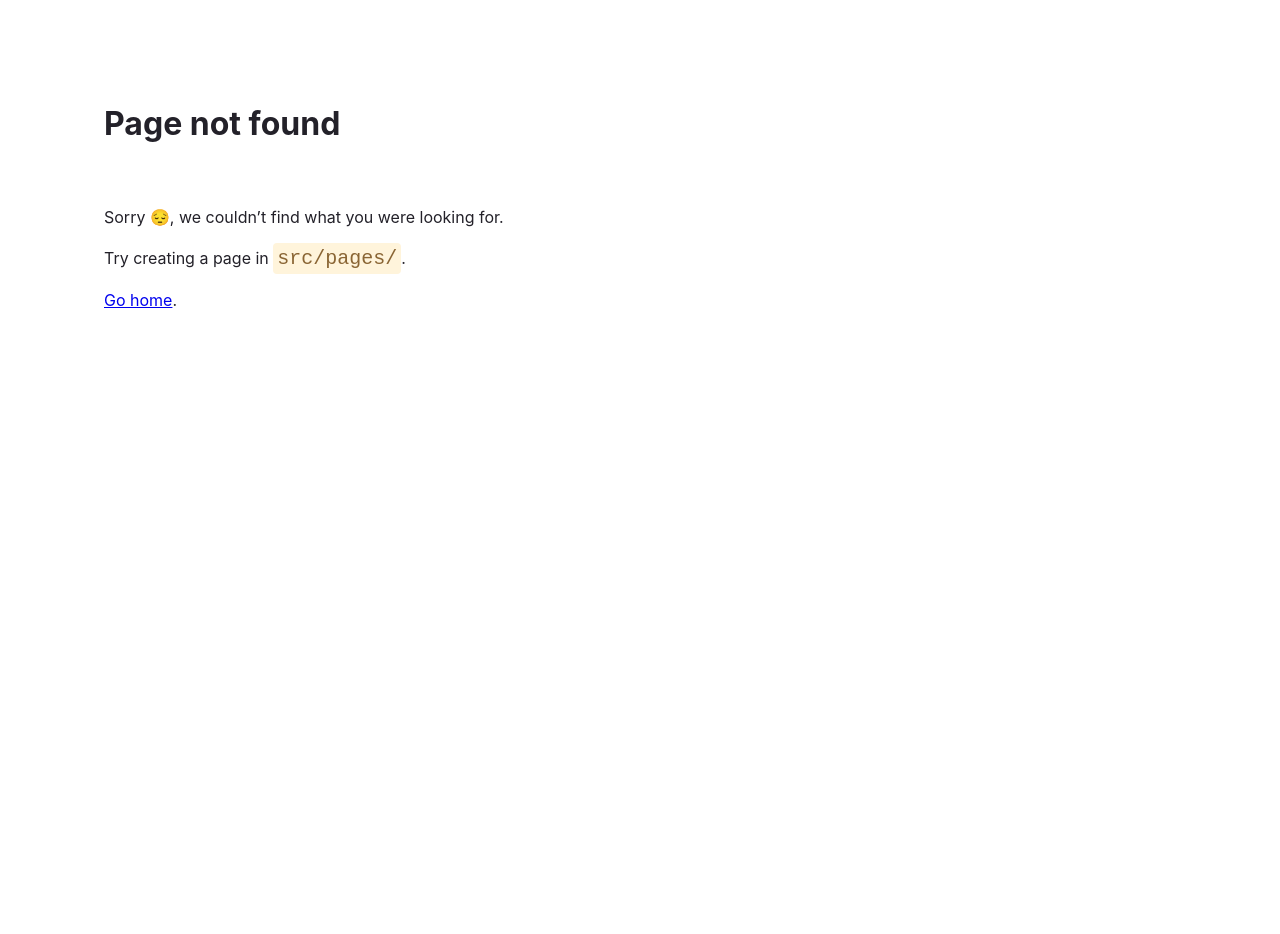
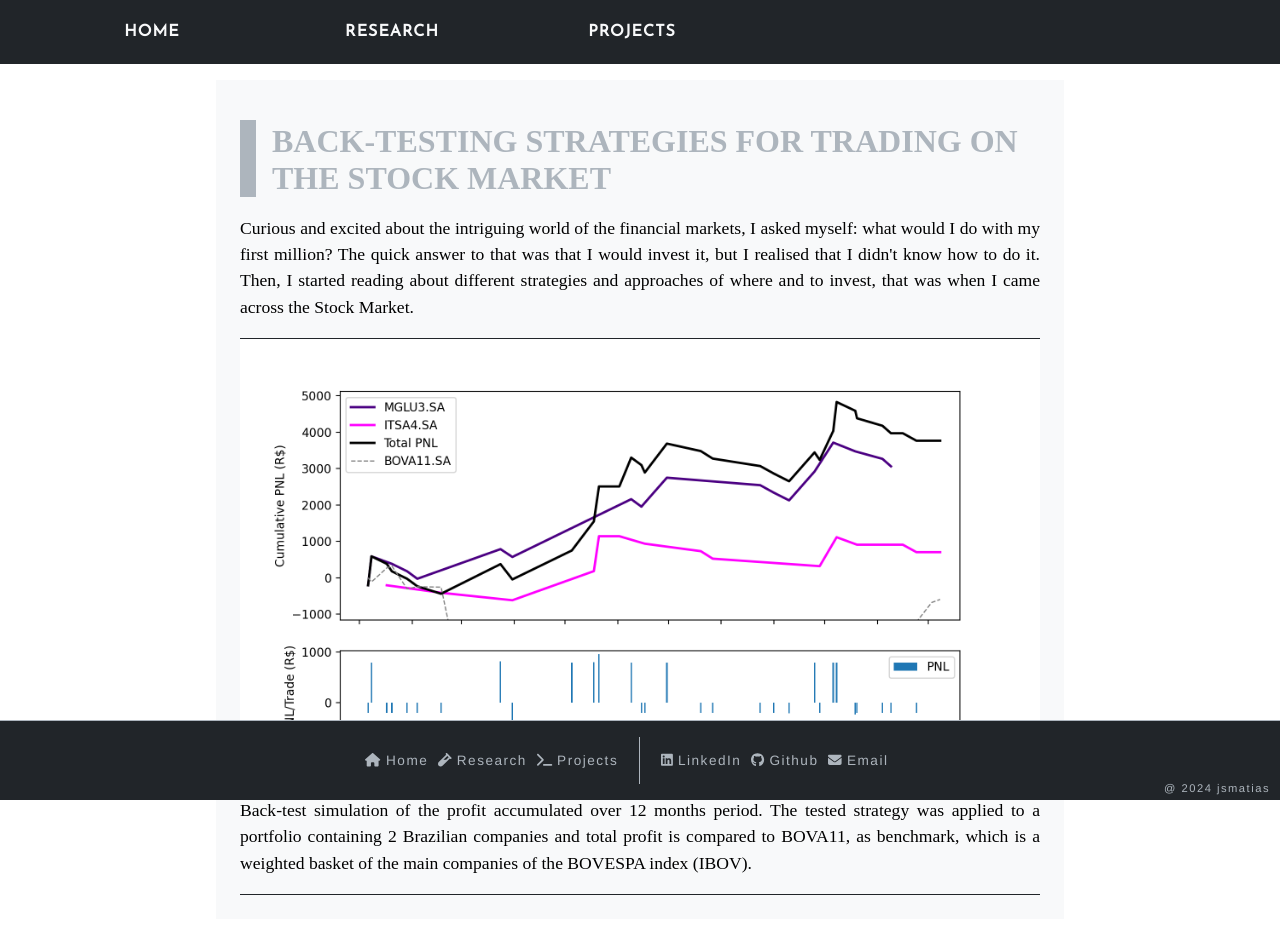
Before and after one commit to jsmatias/gtsb-personal-website, a Gatsby site: page /projects/trading-tests in a window 1280 px wide. Before the commit this address had no page. Before the commit the page ends 800 px from the top, so only its background shows below. Built offline with nearby package versions, Linux system fonts and the light colour scheme; Gatsby itself is replaced by a stand-in of ours.

Commit message:
added pages and changed event to onMouseOver instead of onClick

```diff
--- a/gatsby-config.js
+++ b/gatsby-config.js
@@ -4,14 +4,14 @@
 module.exports = {
   siteMetadata: {
     siteUrl: "https://www.jsmatias.net",
-    title: 'Jean Matias - Physicist and Data Analyst',
+    title: 'Jean Matias - Physicist and Developer',
     name: 'Jean Matias',
     nickname: 'jsmatias',
-    profession: 'Developer and Physicist',
+    profession: 'Physicist and Developer',
     address: 'Cork/Ireland',
     email: 'smatias.jean@gmail.com',
-    jobemail: 'jean.matias@tyndall.ie',
-    phone: '+353 21 243 6511',
+    jobemail: 'jean.matias@insight-centre.org',
+    phone: '',
     mobile: '+353 83 066 1681',
     linkedin: 'https://www.linkedin.com/in/jean-matias-496526140/',
     facebook: '',
@@ -20,8 +20,8 @@ module.exports = {
     github: 'https://github.com/jsmatias',
     web: 'https://www.jsmatias.net',
     lastUpdate: {
-      year: '2023',
-      month: 'Aug'
+      year: '2024',
+      month: 'Jan'
     },
   },
   plugins: ["gatsby-plugin-netlify-cms", "gatsby-plugin-styled-components"]
--- a/src/components/navigationbar.jsx
+++ b/src/components/navigationbar.jsx
@@ -19,19 +19,14 @@ const NavBar = styled.nav`
 `;
 
 const NavItem = styled.div`
-  @media screen and (max-width: 700px) {
+  @media screen and (max-width: 750px) {
     display: none;
   }
+  min-width: 15rem;
   position: relative;
   &.nav-item-expanded {
     display: block;
   }
-  // ul {
-  //   display: none;
-  // }
-  // &:hover ul {
-  //   display: grid;
-  // }
 `;
 
 const NavSubItem = styled.a`
@@ -57,7 +52,7 @@ const NavSubItem = styled.a`
 `;
 
 const List = styled.ul`
-  @media screen and (max-width: 700px) {
+  @media screen and (max-width: 750px) {
     position: initial;
   }
   transition: max-height 0.3s ease-in;
@@ -75,7 +70,7 @@ const List = styled.ul`
 `;
 
 const MenuButton = styled.button`
-  @media screen and (min-width: 700px) {
+  @media screen and (min-width: 750px) {
     display: none;
   }
   color: ${colors.white};
@@ -139,25 +134,29 @@ function NavigationBar() {
       <NavItem className={`nav-item${isNavbarExpanded ? "-expanded" : ""}`}>
         <NavSubItem
           className="sub-item-heading"
-          onClick={toggleResearchSubMenu}
+          onMouseOver={toggleResearchSubMenu}
         >
           Research
         </NavSubItem>
         <List isOpen={isResearchSubMenuOpen}>
-          <NavSubItem href="/research">Research Item 1</NavSubItem>
-          <NavSubItem href="/research-2">Research Item 2</NavSubItem>
+          <NavSubItem href="/research/my-phd">My PhD journey</NavSubItem>
+          {/* <NavSubItem href="/research/trustworthy-ai">
+            Trustworthy AI
+          </NavSubItem> */}
         </List>
       </NavItem>
       <NavItem className={`nav-item${isNavbarExpanded ? "-expanded" : ""}`}>
         <NavSubItem
           className="sub-item-heading"
-          onClick={toggleProjectsSubMenu}
+          onMouseOver={toggleProjectsSubMenu}
         >
           Projects
         </NavSubItem>
         <List isOpen={isProjectsSubMenuOpen}>
-          <NavSubItem href="/projects">Project 1</NavSubItem>
-          <NavSubItem href="/projects-2">Project 2</NavSubItem>
+          <NavSubItem href="/projects/trading-tests">
+            Framework for testing trading strategies
+          </NavSubItem>
+          {/* <NavSubItem href="/projects/aiod">AI on Demand</NavSubItem> */}
         </List>
       </NavItem>
       <MenuButton onClick={toggleSidebar}>
--- a/src/components/visitcard.jsx
+++ b/src/components/visitcard.jsx
@@ -5,11 +5,10 @@ import headshot from "../images/headshot.jpg";
 import "@fontsource/josefin-sans";
 import { Link, StaticQuery, graphql } from "gatsby";
 
-import { FontAwesomeIcon } from '@fortawesome/react-fontawesome'
-import { faEnvelope } from '@fortawesome/free-solid-svg-icons'
-import { faLinkedin, faGithub} from '@fortawesome/free-brands-svg-icons'
-import { colors } from '../layout/layout-config'
-
+import { FontAwesomeIcon } from "@fortawesome/react-fontawesome";
+import { faEnvelope } from "@fortawesome/free-solid-svg-icons";
+import { faLinkedin, faGithub } from "@fortawesome/free-brands-svg-icons";
+import { colors } from "../layout/layout-config";
 
 const VisitCardParent = styled.div`
   @media screen and (max-width: 600px) {
@@ -114,7 +113,6 @@ const Contact = styled.div`
   padding: 1rem;
 `;
 
-
 const List = styled.ul`
   display: flex;
   align-items: center;
@@ -124,13 +122,13 @@ const List = styled.ul`
   padding: 0rem;
   .mainNav__item {
     align-items: stretch;
-    width:100%;
+    width: 100%;
     height: 1.3rem;
     margin: auto;
     display: flex;
     align-items: stretch;
     justify-content: center;
-    & : hover{
+    &: hover {
       color: white;
     }
     & > a {
@@ -140,30 +138,14 @@ const List = styled.ul`
       text-decoration: none;
       width: 100%;
       color: ${colors.gray};
-      & : hover {
+      &: hover {
         color: ${colors.white};
       }
     }
   }
-`
+`;
 
-const ContactDetails = ({ label }) => {
-  return (
-    <StaticQuery
-      query={graphql`
-        {
-          site {
-            siteMetadata {
-              email
-              linkedin
-              github
-            }
-          }
-        }
-      `}
-    >
-      {(data) => {
-        return (
+const ContactDetails = ({ label, data }) => (
   <List>
     <li className="mainNav__item">
       <Link to={data.site.siteMetadata.linkedin}>
@@ -183,12 +165,25 @@ const ContactDetails = ({ label }) => {
     </li>
   </List>
 );
-      }}
-    </StaticQuery>
-  );
-};
 
 const VisitCard = () => (
+  <StaticQuery
+    query={graphql`
+      {
+        site {
+          siteMetadata {
+            name
+            profession
+            email
+            linkedin
+            github
+          }
+        }
+      }
+    `}
+  >
+    {(data) => {
+      return (
         <VisitCardParent className={"instaFade"}>
           <VisitCardWraper className={"quickFade delayFive"}>
             <TitleWraper>
@@ -197,13 +192,18 @@ const VisitCard = () => (
               </Circle>
               <span className="titleIntro">Hi, there!</span>
               <span className="titleName">
-          I'm <span className="name">Jean Matias</span>
+                I'm <span className="name">{data.site.siteMetadata.name}</span>
               </span>
-        <span className="titleDetails">Physicist and Data Analyst</span>
-        <Contact>{<ContactDetails label={false}/>}</Contact>
+              <span className="titleDetails">
+                {data.site.siteMetadata.profession}
+              </span>
+              <Contact>{<ContactDetails label={false} data={data} />}</Contact>
             </TitleWraper>
           </VisitCardWraper>
         </VisitCardParent>
       );
+    }}
+  </StaticQuery>
+);
 
 export default VisitCard;
--- a/src/layout/layout.jsx
+++ b/src/layout/layout.jsx
@@ -11,7 +11,7 @@ import { colors } from "./layout-config";
 const Body = styled.div`
   background: ${colors.white};
   margin: auto;
-  margin-bottom: 5em;
+  margin-bottom: 7em;
   margin-top: 5em;
   max-width: 800px;
   min-height: 500px;
--- /dev/null
+++ b/src/pages/projects/trading-tests.js
@@ -0,0 +1,37 @@
+import React from "react";
+import Layout from "../../layout/layout";
+import TextBlock from "../../components/textblock";
+import image1 from "../../images/trading-pnl.png";
+import styled from "styled-components";
+import Divider from "../../components/divider";
+
+const Img = styled.img`
+  max-width: 100%;
+`;
+
+const Projects = () => (
+  <Layout>
+    <TextBlock
+      title="Back-testing strategies for trading on the Stock Market"
+      textString={`
+      Curious and excited about the intriguing world of the financial markets, I asked myself: what would I do with my first million?
+      The quick answer to that was that I would invest it, but I realised that I didn't know how to do it. Then, I started reading about
+      different strategies and approaches of where and to invest, that was when I came across the Stock Market.
+    `}
+    />
+    <Divider />
+    <Img
+      src={image1}
+      alt="A graph showing the profit results of a simulation over 12 months period on a portfolio including 2 Brazilian companies
+        compared to a benchmark."
+    />
+    <TextBlock
+      textString={`Back-test simulation of the profit accumulated over 12 months period.
+      The tested strategy was applied to a portfolio containing 2 Brazilian companies and total profit is compared to
+      BOVA11, as benchmark, which is a weighted basket of the main companies of the BOVESPA index (IBOV).`}
+    />
+    <Divider />
+  </Layout>
+);
+
+export default Projects;
```
Also changed, not shown: src/pages/projects/aiod.js (renamed from src/pages/projects.js, +4 -4 lines), src/pages/research/my-phd.js (renamed from src/pages/research.js, +5 -5 lines), src/images/trading-pnl.png (added). Lines whose indentation alone changed are shown as unchanged.
